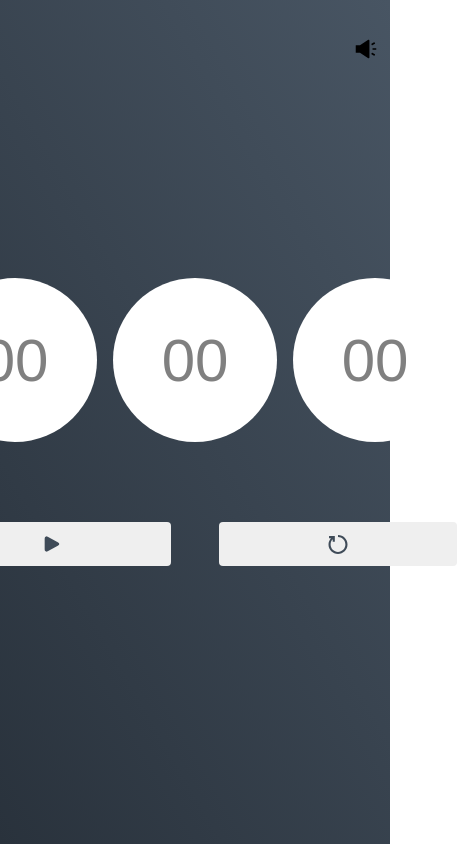
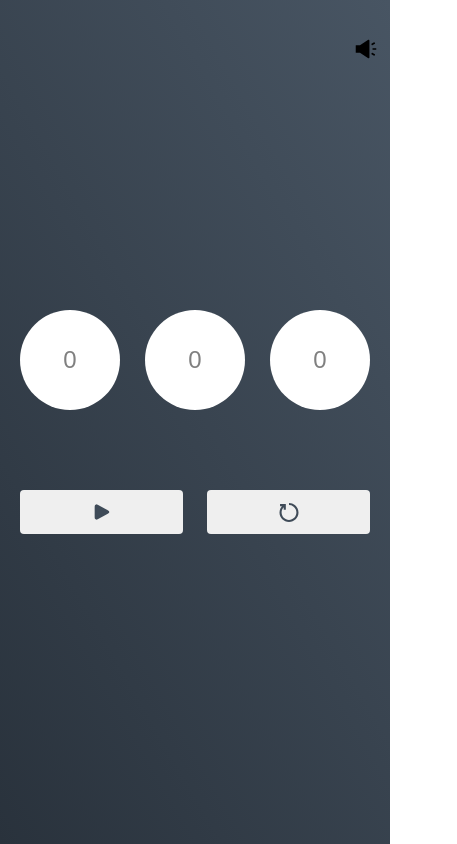
Before and after one commit to kapilmogre1998/countdown-timer, a React (Vite) app: page / in a window 390 px wide. Shown: the whole page, 457 px wide, since content can reach past the window. Built offline with nearby package versions, Linux system fonts and the light colour scheme.

Commit message:
worked on responsiveness

```diff
--- a/src/App.css
+++ b/src/App.css
@@ -47,6 +47,8 @@
   left: 50%;
   transform: translate(-50%, -50%);
   text-align: center;
+  color: grey;
+  font-size: 60px;
 }
 
 .action-btns{
@@ -95,14 +97,22 @@ button:active{
   position: relative;
 }
 
-.input-time {
-  color: grey;
-  font-size: 60px;
-}
-
 @media screen and (max-width: 600px) {
-  .timer-app{
-    /* width: 100%; */
-    margin: auto;
+  .timer-container{
+    padding: 20px 20px;
+  }
+  .progress-bar-container{
+    width: 100px;
+    height: 100px;
+    border-radius: 50%;
+    position: relative;
+  }
+  .input-time{
+    width: 40px;
+    height: 40px;
+    font-size: 24px;
+  }
+  .action-btns{
+    gap: 1.5rem;
   }
 }
--- a/src/ProgressBar/ProgressBar.tsx
+++ b/src/ProgressBar/ProgressBar.tsx
@@ -11,7 +11,7 @@ const ProgressBar:React.FC<ProgressBarProps>  = ({ progressbarclr = 'yellow', de
 
     return (
         <div className='progress-bar-container' style={{ background: `conic-gradient(${progressbarclr} ${degvalue}deg, white 0deg)` }} >
-            <input className="input-time" id='hour' type="text" value={timer.toString().padStart(2, '0')} onChange={onInputChange} />
+            <input className="input-time" id='hour' type="text" value={timer} onChange={onInputChange} />
         </div>
     )
 }
--- a/src/index.css
+++ b/src/index.css
@@ -1,6 +1,5 @@
 * {
   margin: 0px;
   padding: 0px;
-  /* color: #ffffff; */
   box-sizing: border-box;
 }
```
